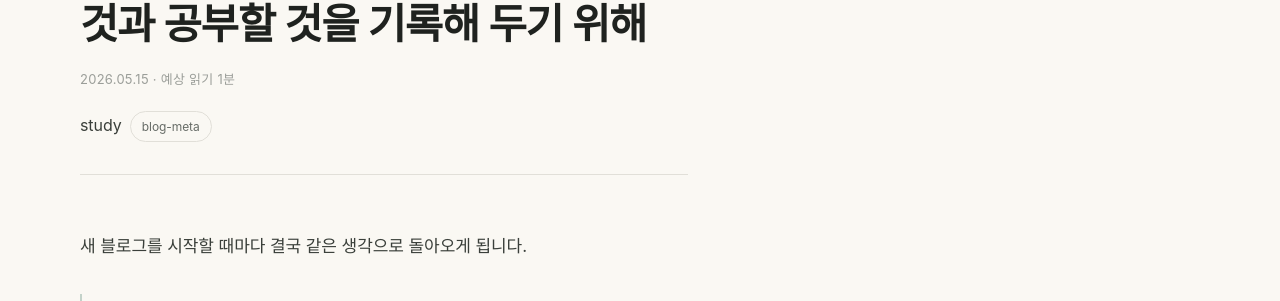
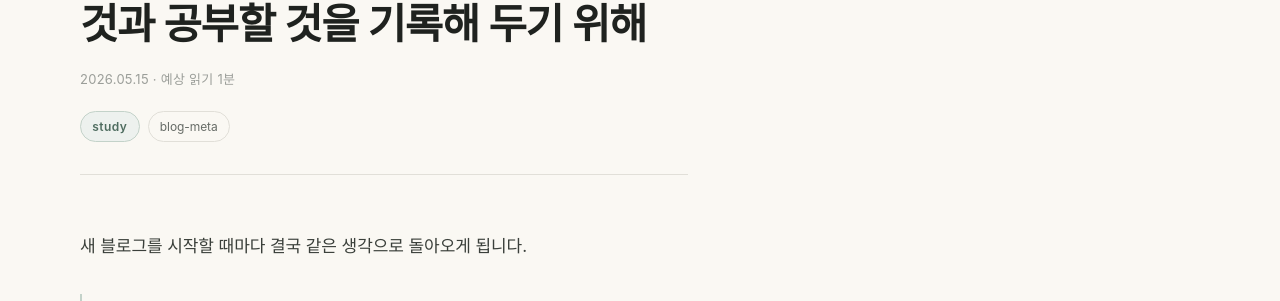
Before and after one commit to songseungyul/Code25Y, a Jekyll site: the page built from _posts/2026-05-15-code25y-start.md, in a window 1280 px wide. Shown: the part 222-523 px from the top of the page. Built offline with Jekyll 4.4.1, drawn with Linux system fonts in a browser that asks for light colours; some web fonts are replaced.

Commit message:
fix: carry over markup from the August work into the editorial skin
The rebase kept post.html and the restored /study/ page from the August
commits, but the rewritten stylesheet had no rule for the category badge
post.html renders, and nothing linked to /study/.

- Style .post-kind-badge as a filled accent pill so it reads apart from the
  outlined tag chips beside it.
- Surface /study/ in the home link row; it was orphaned after the home
  rebuild.

Co-Authored-By: Claude Opus 5 <noreply@anthropic.com>

```diff
--- a/_layouts/home.html
+++ b/_layouts/home.html
@@ -121,6 +121,7 @@ layout: default
 <section class="section-tight">
   <div class="container">
     <p class="link-row">
+      <a href="{{ '/study/' | relative_url }}">공부한 것</a>
       <a href="{{ '/tags/' | relative_url }}">태그로 둘러보기</a>
       <a href="{{ '/to-study/' | relative_url }}">앞으로 공부할 것</a>
       <a href="{{ '/search/' | relative_url }}">검색</a>
--- a/assets/css/style.scss
+++ b/assets/css/style.scss
@@ -878,6 +878,18 @@ h4 {
   background: var(--accent-soft);
 }
 
+.post-kind-badge {
+  display: inline-block;
+  padding: 0.25rem 0.7rem;
+  border: 1px solid var(--accent-line);
+  border-radius: 999px;
+  background: var(--accent-soft);
+  font-size: 0.75rem;
+  font-weight: 600;
+  letter-spacing: 0.04em;
+  color: var(--accent);
+}
+
 /* ---------- 글 하단 ---------- */
 
 .post-pager,
```
